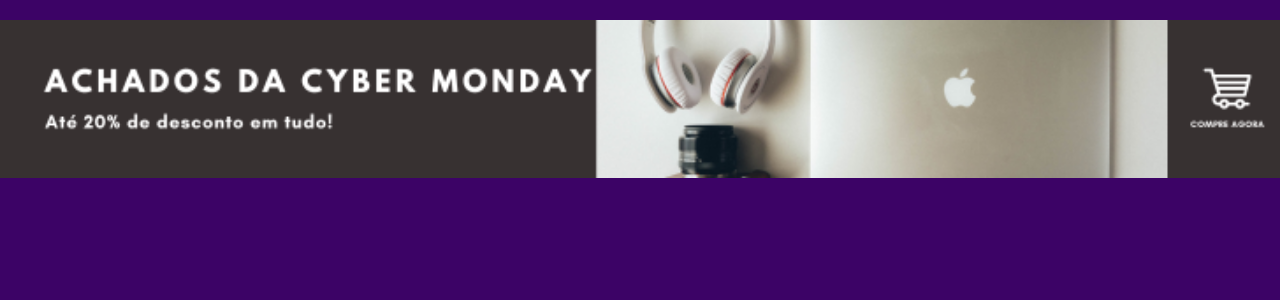
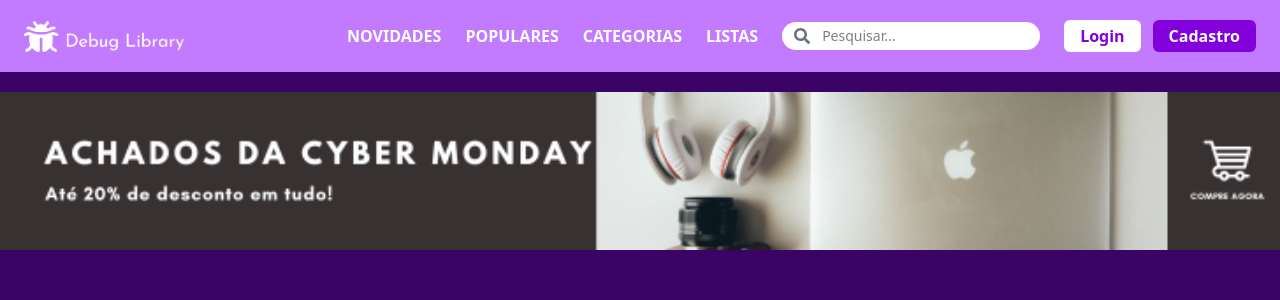
Before and after one commit to Debug-Library/debug-library-frontend, a React (Vite) app: page / in a window 1280 px wide. Shown: the top 300 px of the page. Built offline with nearby package versions, Linux system fonts and the light colour scheme.

Commit message:
feat: Adicionar componente Navbar na aplicação

```diff
--- a/src/components/Home/Home.tsx
+++ b/src/components/Home/Home.tsx
@@ -1,8 +1,12 @@
 import Banner from "../Banner/Banner";
+import Navbar from '../Navbar/Navbar';
 
 export function Home () {
     return (
         <div className="bg-purple-950 min-h-screen">
+            <div>
+                <Navbar />
+            </div>
             <Banner />
         </div>
     );
```
